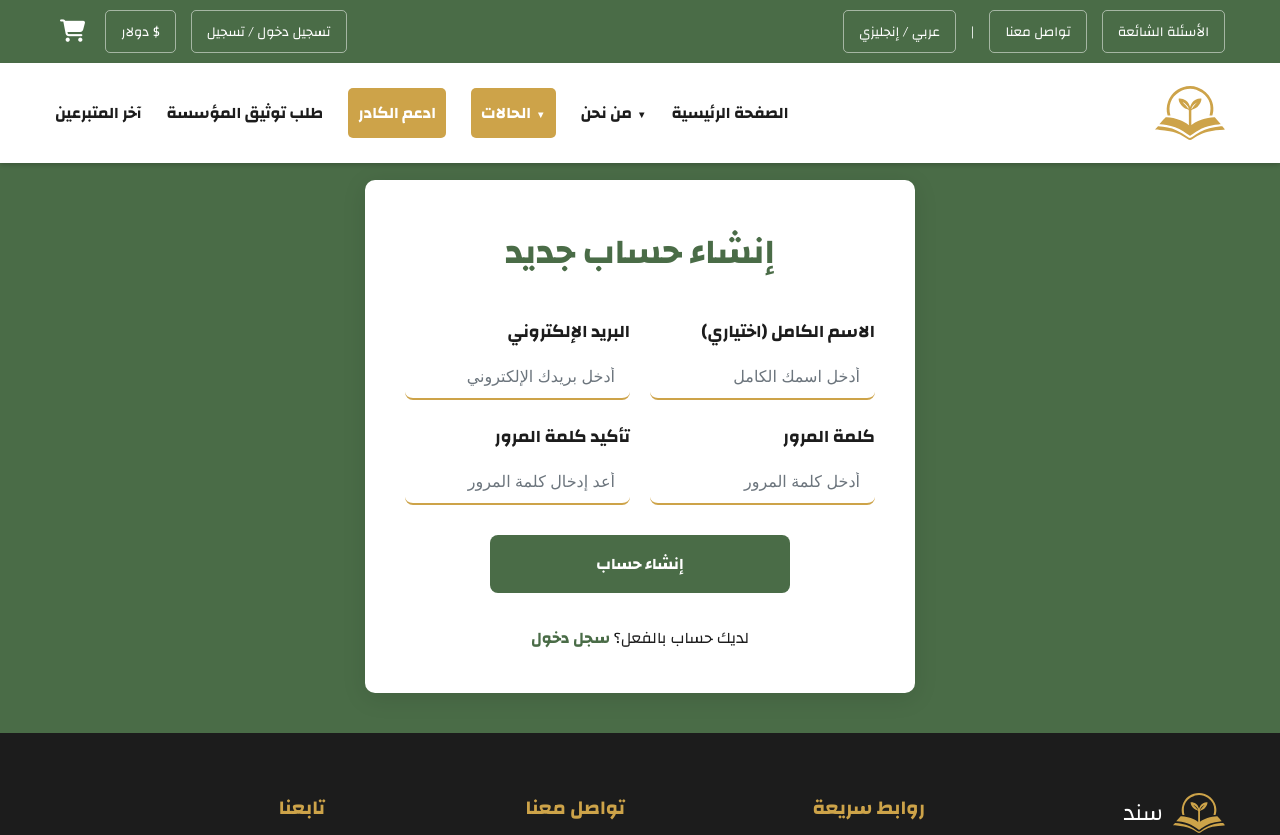
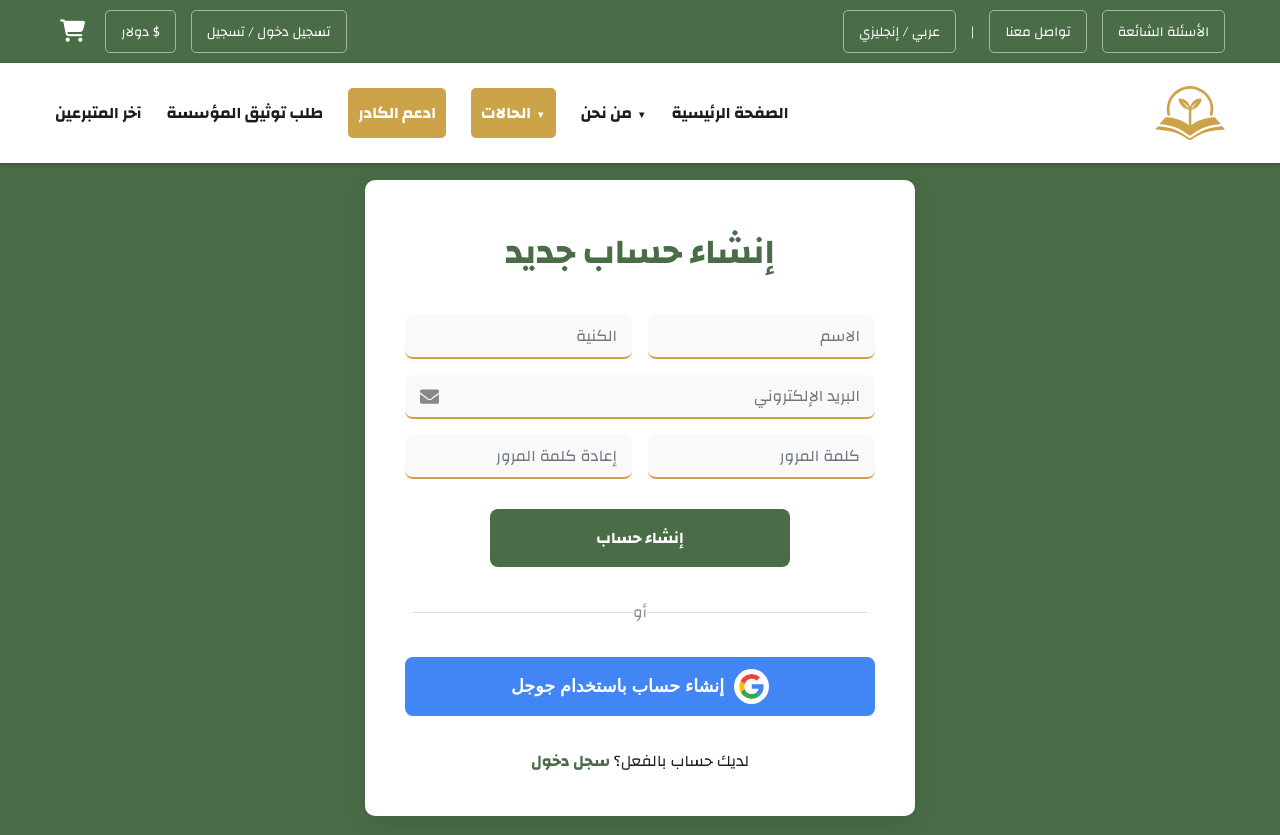
Before and after one commit to alihajali918/sanadedu, a Next.js app: page /auth/signup in a window 1280 px wide. Shown: the top 835 px of the page. Built offline with nearby package versions, Linux system fonts and the light colour scheme; no server answers.

Commit message:
updates to signup design

```diff
--- a/package.json
+++ b/package.json
@@ -16,6 +16,8 @@
     "next-auth": "^4.24.11",
     "react": "^19.1.1",
     "react-dom": "^19.1.1",
+    "react-icons": "^5.5.0",
+    "react-phone-input-2": "^2.15.1",
     "stripe": "^18.4.0",
     "swiper": "^11.2.10",
     "zod": "^4.0.17"
--- a/src/app/auth/signup/page.tsx
+++ b/src/app/auth/signup/page.tsx
@@ -1,61 +1,55 @@
-// ==========================================================
-// FILE: src/app/(auth)/signup/page.tsx
-// DESCRIPTION: Signup page component for Sanad website.
-// Handles new user registration with WordPress REST API with email validation and Google OAuth.
-// ==========================================================
+"use client";
 
-"use client"; // Marks this as a Client Component for hooks like useState and useRouter.
+import React, { useState } from 'react';
+import styles from './signup.module.css';
+import { useRouter } from 'next/navigation';
+import { signIn } from "next-auth/react";
+import Link from 'next/link';
 
-import Link from 'next/link';
-import React, { useState } from 'react';
-import styles from './signup.module.css'; // Import CSS module for styling
-import { useRouter } from 'next/navigation'; // Import useRouter for redirection
-import { signIn } from "next-auth/react"; // Import signIn function from next-auth
+// استيراد أيقونة الايميل
+import { FaEnvelope } from 'react-icons/fa';
 
-// تحديد متغير البيئة لعنوان الـ API
-// يجب التأكد أن هذا المتغير متاح في ملف .env.local وعلى Vercel
 const WORDPRESS_API_ROOT = process.env.NEXT_PUBLIC_WORDPRESS_API_ROOT;
 
 const SignupPage: React.FC = () => {
-  // State variables to manage form inputs and UI feedback
-  const [fullName, setFullName] = useState('');
+  const [firstName, setFirstName] = useState('');
+  const [lastName, setLastName] = useState('');
   const [email, setEmail] = useState('');
   const [password, setPassword] = useState('');
   const [confirmPassword, setConfirmPassword] = useState('');
-  const [error, setError] = useState(null); // To display error messages
-  const [success, setSuccess] = useState(null); // To display success messages
-  const [isLoading, setIsLoading] = useState(false); // To manage loading state for the button
+  const [error, setError] = useState(null);
+  const [success, setSuccess] = useState(null);
+  const [isLoading, setIsLoading] = useState(false);
 
-  const router = useRouter(); // Initialize useRouter hook for navigation
+  const router = useRouter();
 
-  // Function to validate email format
   const validateEmail = (email) => {
-    // Basic regex for email validation
     const re = /^[^\s@]+@[^\s@]+\.[^\s@]+$/;
     return re.test(String(email).toLowerCase());
   };
 
-  // Function to handle traditional email/password signup
   const handleSignup = async (e) => {
-    e.preventDefault(); // Prevent default form submission behavior
-    setError(null); // Clear previous errors
-    setSuccess(null); // Clear previous success messages
+    e.preventDefault();
+    setError(null);
+    setSuccess(null);
 
-    // Client-side validation: Check if passwords match
     if (password !== confirmPassword) {
       setError('كلمة المرور وتأكيدها غير متطابقين.');
-      return; // Stop the function if passwords don't match
+      return;
     }
 
-    // Client-side validation: Check email format
     if (!validateEmail(email)) {
       setError('البريد الإلكتروني غير صحيح. يرجى إدخال بريد إلكتروني صالح.');
-      return; // Stop the function if email format is invalid
+      return;
     }
 
-    setIsLoading(true); // Set loading state to true
+    if (password.length < 8) {
+      setError('كلمة المرور ضعيفة جداً. يجب أن تكون 8 أحرف على الأقل.');
+      return;
+    }
 
-    // التحقق من وجود متغير البيئة
+    setIsLoading(true);
+
     if (!WORDPRESS_API_ROOT) {
       setError('خطأ في الإعداد: عنوان API غير موجود. يرجى التحقق من متغير البيئة.');
       setIsLoading(false);
@@ -64,49 +58,40 @@ const SignupPage: React.FC = () => {
     }
 
     try {
-      // تم تحديث هذا السطر لاستخدام متغير البيئة بدلاً من الرابط الثابت
       const wpSignupApiUrl = `${WORDPRESS_API_ROOT}/sanad/v1/register`;
-
-      // Make a POST request to the WordPress API
       const response = await fetch(wpSignupApiUrl, {
         method: 'POST',
         headers: {
           'Content-Type': 'application/json',
         },
         body: JSON.stringify({
-          username: email, // WordPress often uses email as username for new registrations
+          username: email,
           email: email,
           password: password,
-          name: fullName, // Optional: Some plugins support 'name' field directly
+          firstName: firstName,
+          lastName: lastName,
         }),
       });
 
-      const data = await response.json(); // Parse the JSON response from WordPress
+      const data = await response.json();
 
       if (response.ok) {
-        // If the response status is OK (e.g., 200, 201)
         setSuccess('تم إنشاء حسابك بنجاح! يرجى التحقق من بريدك الإلكتروني لتفعيل الحساب.');
-        // Redirect the user to a new page informing them to check their email
         setTimeout(() => {
           router.push('/auth/check-email');
-        }, 2000); // Redirect after 2 seconds
+        }, 2000);
       } else {
-        // If the response status indicates an error
         setError(data.message || 'فشل إنشاء الحساب. يرجى المحاولة لاحقاً.');
       }
     } catch (err) {
-      // Catch any network errors or issues with the fetch request
       setError('حدث خطأ في الاتصال. يرجى المحاولة لاحقاً.');
-      console.error('Signup API call error:', err); // Log the full error for debugging
+      console.error('Signup API call error:', err);
     } finally {
-      setIsLoading(false); // Reset loading state
+      setIsLoading(false);
     }
   };
 
-  // Function to handle Google Sign-Up
   const handleGoogleSignUp = () => {
-    // 💡 هذا هو التعديل الأساسي: تم إضافة خيار callbackUrl
-    // هذا يوجه المستخدم إلى لوحة التحكم بعد إتمام التسجيل بنجاح
     signIn("google", { callbackUrl: "/donor/dashboard" });
   };
 
@@ -114,76 +99,82 @@ const SignupPage: React.FC = () => {
     <div className={styles.authContainer}>
       <div className={styles.authCard}>
         <h2>إنشاء حساب جديد</h2>
-        {/* Display error messages */}
         {error && <div className={styles.errorMessage}>{error}</div>}
-        {/* Display success messages */}
         {success && <div className={styles.successMessage}>{success}</div>}
 
         <form className={styles.authForm} onSubmit={handleSignup}>
-          {/* Form fields */}
           <div className={styles.formGrid}>
             <div className={styles.formGroup}>
-              <label htmlFor="fullName">الاسم الكامل (اختياري)</label>
               <input
                 type="text"
-                id="fullName"
-                name="fullName"
-                placeholder="أدخل اسمك الكامل"
-                value={fullName}
-                onChange={(e) => setFullName(e.target.value)} // Update state on change
+                id="firstName"
+                name="firstName"
+                placeholder="الاسم"
+                value={firstName}
+                onChange={(e) => setFirstName(e.target.value)}
+                required
               />
             </div>
             <div className={styles.formGroup}>
-              <label htmlFor="email">البريد الإلكتروني</label>
+              <input
+                type="text"
+                id="lastName"
+                name="lastName"
+                placeholder="الكنية"
+                value={lastName}
+                onChange={(e) => setLastName(e.target.value)}
+                required
+              />
+            </div>
+
+            <div className={`${styles.formGroup} ${styles.formGroupFullWidth} ${styles.iconInputGroup}`}>
+              <FaEnvelope className={styles.inputIcon} />
               <input
                 type="email"
                 id="email"
                 name="email"
-                placeholder="أدخل بريدك الإلكتروني"
+                placeholder="البريد الإلكتروني"
                 value={email}
-                onChange={(e) => setEmail(e.target.value)} // Update state on change
+                onChange={(e) => setEmail(e.target.value)}
+                required
+              />
+            </div>
+
+            <div className={styles.formGroup}>
+              <input
+                type="password"
+                id="password"
+                name="password"
+                placeholder="كلمة المرور"
+                value={password}
+                onChange={(e) => setPassword(e.target.value)}
                 required
               />
             </div>
             <div className={styles.formGroup}>
-              <label htmlFor="password">كلمة المرور</label>
-              <input
-                type="password"
-                id="password"
-                name="password"
-                placeholder="أدخل كلمة المرور"
-                value={password}
-                onChange={(e) => setPassword(e.target.value)} // Update state on change
-                required
-              />
-            </div>
-            <div className={styles.formGroup}>
-              <label htmlFor="confirmPassword">تأكيد كلمة المرور</label>
               <input
                 type="password"
                 id="confirmPassword"
                 name="confirmPassword"
-                placeholder="أعد إدخال كلمة المرور"
+                placeholder="إعادة كلمة المرور"
                 value={confirmPassword}
-                onChange={(e) => setConfirmPassword(e.target.value)} // Update state on change
+                onChange={(e) => setConfirmPassword(e.target.value)}
                 required
               />
             </div>
           </div>
-          {/* Form actions (submit button) */}
           <div className={styles.formActions}>
             <button
               type="submit"
               className={styles.btnPrimary}
-              disabled={isLoading} // Disable button during loading
+              disabled={isLoading}
             >
               {isLoading ? 'جارٍ إنشاء الحساب...' : 'إنشاء حساب'}
             </button>
           </div>
         </form>
 
-        {/* Google Sign-Up Button */}
-        {/*<div className={styles.socialLoginSeparator}>
+        <div className={styles.socialLoginSeparator}>
           <span>أو</span>
         </div>
         <div className={styles.socialLoginButtons}>
@@ -196,9 +187,8 @@ const SignupPage: React.FC = () => {
             <img src="/images/google-icon.svg" alt="Google icon" className={styles.googleIcon} />
             إنشاء حساب باستخدام جوجل
           </button>
-        </div>*/}
+        </div>
 
-        {/* Link to login page */}
         <p className={styles.authSwitch}>
           لديك حساب بالفعل؟{' '}
           <Link href="/auth/login">سجل دخول</Link>
--- a/src/app/auth/signup/signup.module.css
+++ b/src/app/auth/signup/signup.module.css
@@ -227,3 +227,75 @@
   padding: 5px;
   border-radius: 50%;
 }
+/*
+* هذا الكود يضيف تنسيقات لـ div الأيقونة داخل حقل الإدخال
+*/
+
+.iconInputGroup {
+  position: relative;
+  display: flex;
+  align-items: center;
+}
+
+.iconInputGroup input {
+  /* زيادة المسافة الداخلية (padding) من جهة الأيقونة لتجنب تداخل النص */
+  padding-left: 45px;
+}
+
+.inputIcon {
+  position: absolute;
+  left: 15px; /* المسافة من اليسار (لكي تظهر الأيقونة قبل النص) */
+  color: #888;
+  font-size: 1.2rem;
+  pointer-events: none; /* لتجنب التفاعل مع الأيقونة عند الضغط */
+}
+
+/*
+* لا تنسى تعديل خصائص الـinput الأساسية لتشمل خصائص تنسيق الأيقونة
+*/
+.formGroup input,
+.formGroup .phoneInput,
+.formGroup .phoneInputContainer .form-control,
+.iconInputGroup input { /* إضافة هذه القاعدة */
+  width: 100%;
+  padding: 10px 15px;
+  border: 1px solid #ccc;
+  border-radius: 8px;
+  font-size: 1rem;
+  background-color: #f9f9f9;
+  box-sizing: border-box;
+}
+
+/* تعديل خصائص الـinput عند التركيز */
+.formGroup input::placeholder {
+  font-family: var(--font-changa);
+}
+/*
+ * الكود الموجود أصلاً
+*/
+
+.formGrid {
+  display: grid;
+  grid-template-columns: 1fr 1fr;
+  gap: 1rem;
+}
+
+/*
+ * تعديل هنا:
+ * - جعل حقل البريد الإلكتروني يمتد على صف كامل.
+ * - تخصيص مساحة لحقول الاسم وكلمة المرور.
+*/
+.formGrid > div:nth-child(1),
+.formGrid > div:nth-child(2),
+.formGrid > div:nth-child(4),
+.formGrid > div:nth-child(5) {
+  grid-column: span 1;
+}
+
+.formGrid > div:nth-child(3) {
+  grid-column: 1 / -1; /* هذا يجعل حقل الايميل يمتد على صف كامل */
+}
+
+/*
+ * باقي الكود بدون تغيير
+*/
```
Also changed, not shown: src/app/auth/verify-email/page.tsx (+9 -13 lines), 1 other file (tests, documents, lock files or other folders).
